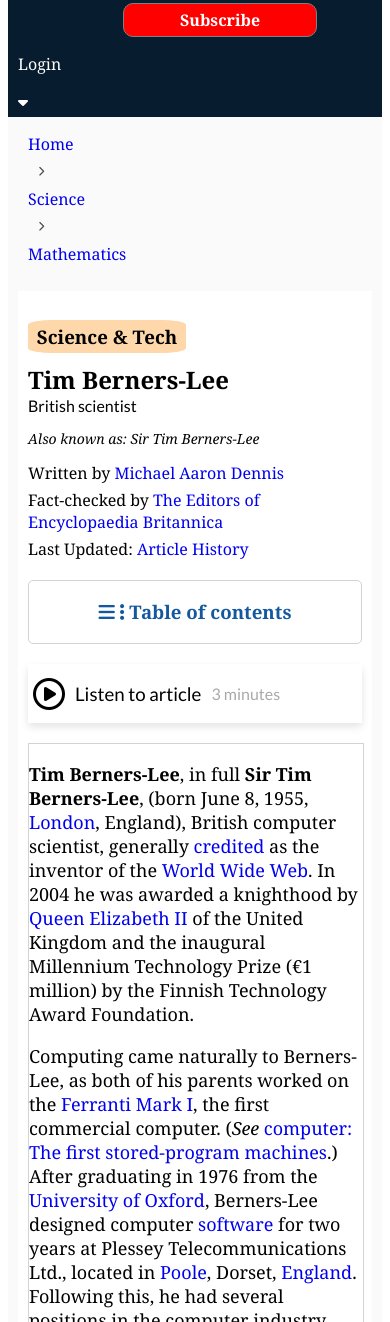
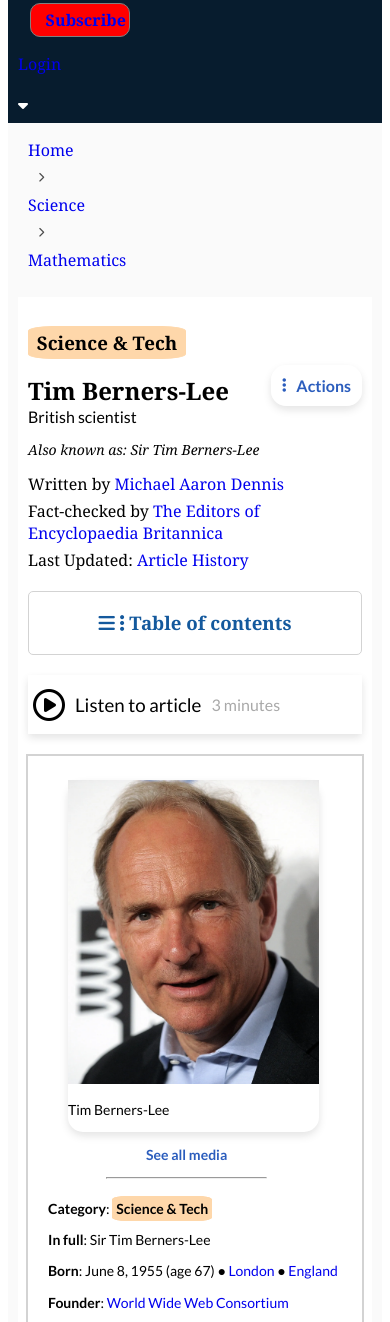
Before and after one commit to MGausseran/tim-berners-lee, a plain HTML site: page index.html in a window 390 px wide. Shown: the part 212-1534 px from the top of the page. Drawn offline with Linux system fonts and the light colour scheme.

Commit message:
Finalisation de la page responsive - Travail sur le header

```diff
--- a/index.html
+++ b/index.html
@@ -21,17 +21,17 @@
                 <img src="images/logo-tim-berners-britanica.webp">
                 <li></li>
                 <i class="fa-solid fa-grip-lines" style="color: #ffffff;"></i>
-                <li class="hidden">Browse</li>
+                <li><a href="#">Browse</a></li>
                 <i class="fa-solid fa-magnifying-glass" style="color: #ffffff;"></i>
-                <li class="hidden">Search</li>
-                <li class="hidden">Dictionary</li>
-                <li class="hidden">Quizzes</li>
-                <li class="hidden">Money</li>
+                <li><a href ="#">Search</a></li>
+                <li><a href ="#">Dictionary</a></li>
+                <li><a href ="#">Quizzes</a></li>
+                <li><a href ="#">Money</a></li>
             </ul>
         </section>
         <section class="right">
-            <p class="btn red">Subscribe</p>
-            <p>Login</p><i class="fa-solid fa-sort-down" style="color: #ffffff;"></i>
+            <a href="#"><p class="btn red">Subscribe</p></a>
+            <a href="#"><p>Login</p><i class="fa-solid fa-sort-down" style="color: #ffffff;"></i></a>
         </section>
 
     </header>
@@ -51,7 +51,10 @@
         </nav>
         <main class="container">
             <h3 class="h3_hidden_desktop">Science &amp; Tech</h3>
-            <h1>Tim Berners-Lee</h1>
+            <section class="btn_actions">
+                <h1>Tim Berners-Lee</h1>
+                <p><i class="fa-solid fa-ellipsis-vertical"></i> Actions</p>
+            </section>
             <h2>British scientist</h2>
             <ul class="interact">
                 <li class="btn_interact hidden"><i class="fa-solid fa-print"></i> Print</li>
@@ -87,7 +90,7 @@
                     <p>Computing came naturally to Berners-Lee, as both of his parents worked on the <a href="#">Ferranti Mark I</a>, the first commercial computer. (<span id="it">See</span> <a href="#">computer: The first stored-program machines</a>.) After graduating in 1976 from the <a href="#">University of Oxford</a>, Berners-Lee designed computer <a href="#">software</a> for two years at Plessey Telecommunications Ltd., located in <a href="#">Poole</a>, Dorset, <a href="#">England</a>. Following this, he had several positions in the computer industry, including a stint from June to December 1980 as a software engineering consultant at <a href="#">CERN</a>, the European <a href="#">particle physics</a> laboratory in <a href="#">Geneva.</a></p>
                 </article>
                 <aside class="second_column">
-                    <figure>
+                    <figure class="photo_box">
                         <img src="images/British-scientist-Tim-Berners-Lee.webp">
                         <figcaption>
                             <p>Tim Berners-Lee</p>
@@ -97,6 +100,8 @@
                         <p class="second_column_center">See all media</p>
                         <hr>
                         <article class="second_column_width">
+                            <p><span>Category</span>: <span class="h3_hidden_desktop_bio">Science &amp; Tech</span>
+                            <p><span>In full</span>: Sir Tim Berners-Lee</p>
                             <p><span>Born</span>: June 8, 1955 (age 67) &#9679;<a href="#"> London</a> &#9679;<a href="#"> England</a></p>
                             <p><span>Founder</span>: <a href="#">World Wide Web Consortium</a></p>
                             <p><span>Inventions</span>: <a href="#">World Wide Web</a> &#9679; <a href="#">World Wide Web</a></p>
--- a/tim-berners-lee.css
+++ b/tim-berners-lee.css
@@ -232,7 +232,51 @@ nav i {
     display: none;
 }
 
+.btn_actions p {
+    display: none
+}
+
 @media only screen and (max-width: 768px) {
+
+    header li {
+        display: none;
+    }
+
+    .btn_actions {
+        display: flex;
+    }
+
+    .btn_actions p {
+        display: flex;
+        margin: auto;
+        margin-right: 0;
+        border: solid 1px white;
+        border-radius: 15px;
+        box-shadow: 0 4px 8px 0 rgba(0, 0, 0, 0.1), 0 2px 20px 0 rgba(0, 0, 0, 0.01);
+        padding: 10px;
+        color: #2B5DBD;
+        font-weight: bold;
+        font-family: "Lato";
+        align-items: center;
+    }
+
+    .btn_actions i {
+        margin-right: 10px
+
+    }
+
+    .photo_box {
+        box-shadow: 0 4px 8px 0 rgba(0, 0, 0, 0.1), 0 2px 20px 0 rgba(0, 0, 0, 0.01);
+        border: solid 0 white;
+        border-radius: 15px;
+        align-content: center;
+        width: 75%
+    }
+
+    .photo_box img {
+        align-content: stretch;
+    }
+
 
     .table_of_contents {
         display: flex;
@@ -257,6 +301,7 @@ nav i {
         margin-right: 10px;
         margin-left: 5px
     }
+
     .audio h3 {
         margin-right: 10px;
         font-family: "Lato";
@@ -318,22 +363,49 @@ nav i {
     }
 
     .bio {
-        display: block;
+        display: flex;
+        flex-direction: column;
         width: 100%;
-        border: solid 1px lightgrey;
         margin-top: 20px;
-        padding: 0px 10p
+        padding: 0px 10p;
+    }
+
+    .bio .first_column {
+        order: 2;
+    }
+
+    .bio .second_column {
+        order: 1;
+    }
+
+    .h3_hidden_desktop_bio {
+        background-color: #FED7AA;
+        border: solid 1px #FED7AA;
+        border-radius: 15%;
+        margin-bottom: 5px;
+        width: 150px;
+        padding: 3px;
+        justify-content: center;
     }
 
     .first_column,
     .second_column {
-        width: 100%;
+        width: 90%;
         margin-bottom: 20px;
     }
 
+    .first_column p {
+        font-size: 22px;
+    }
+
     .second_column {
-        display: flex;
+        display: block;
         align-items: center;
+    }
+
+    .second_column_width {
+        display: inline-block;
+        margin-left: 20px
     }
 
     .infos {
@@ -341,7 +413,8 @@ nav i {
     }
 
     .second_column img {
-        width: 75%
+        width: 75%;
+
     }
 
     header {
@@ -385,6 +458,14 @@ nav i {
 
 
 @media only screen and (max-width: 480px) {
+    .bio .first_column {
+        order: 2;
+    }
+
+    .bio .second_column {
+        order: 1;
+    }
+
     h1 {
         font-size: 24px;
     }
@@ -430,6 +511,7 @@ nav i {
         width: 100%;
     }
 
+
     header .left ul {
         flex-direction: column;
         align-items: flex-start;
```
